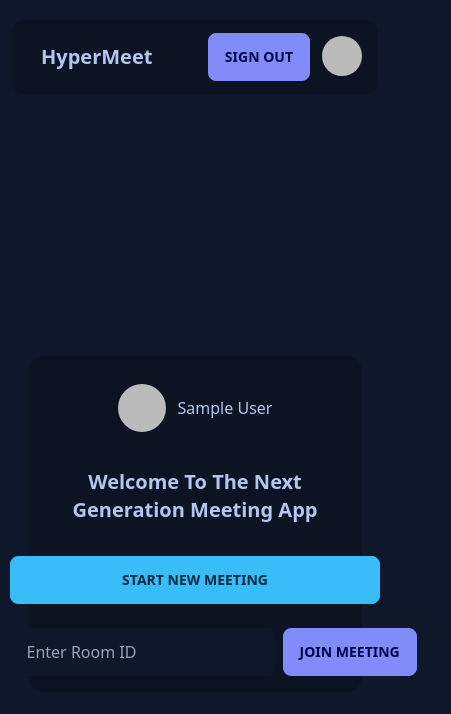
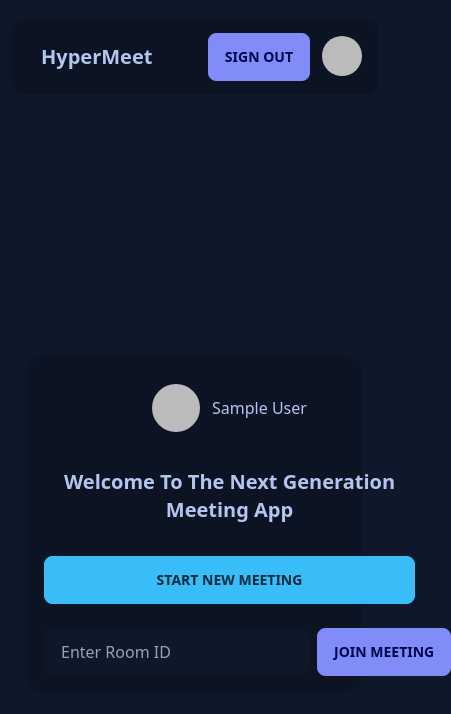
Before and after one commit to mohammed5420/hypermeet, a Next.js app: page / in a window 390 px wide. Shown: the top 714 px of the page, 451 px wide, since content can reach past the window. Built offline with nearby package versions, Linux system fonts and the light colour scheme; no server answers; sample sign-in values are in the browser's storage.

Commit message:
improve responsivness

```diff
--- a/src/pages/index.tsx
+++ b/src/pages/index.tsx
@@ -50,7 +50,7 @@ const Home: NextPage = () => {
         <Navbar />
         {session.data && (
           <main className="container mx-auto flex flex-col items-center justify-center min-h-screen p-4">
-            <div className="card w-full max-w-sm bg-base-300 p-4 space-y-6">
+            <div className="card w-full max-w-sm bg-base-300 p-4 space-y-6 flex-wrap">
               <div className=" p-3 rounded-lg">
                 <div className="flex avatar items-center justify-center">
                   <div className="w-12 rounded-full mr-3">
```
